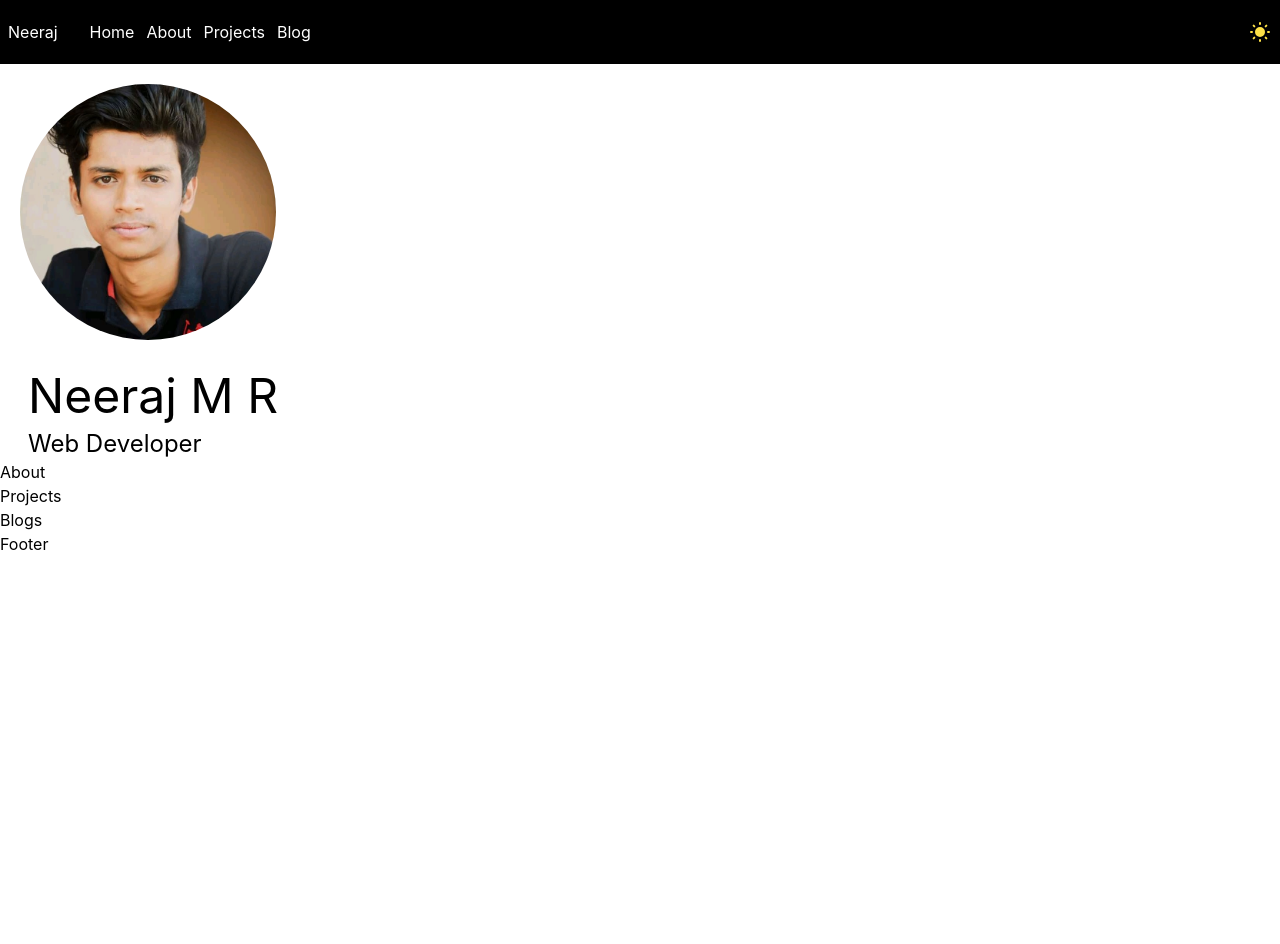
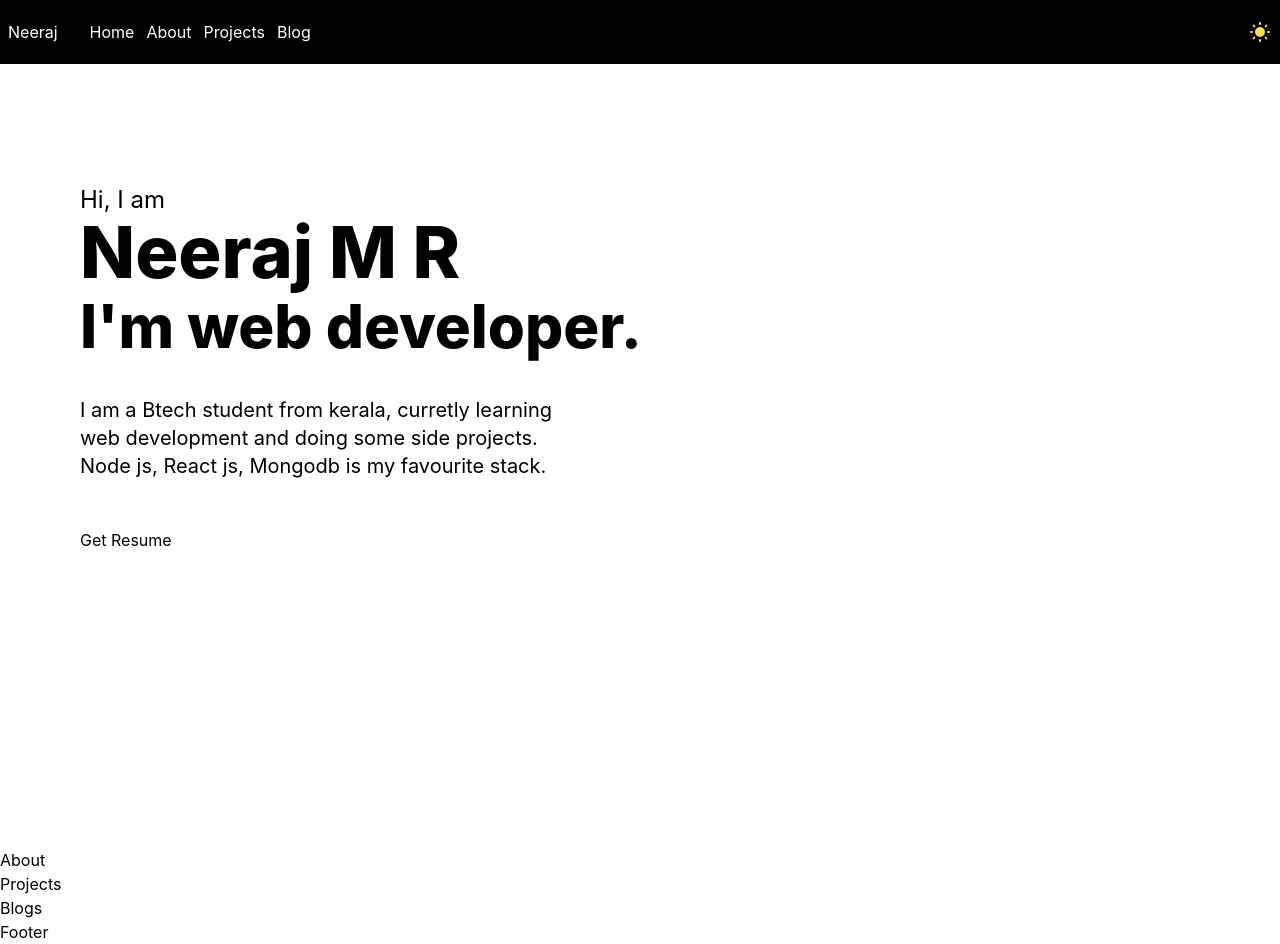
Before and after one commit to neerajram30/porfolio-website, a Next.js app: page / in a window 1280 px wide. Before the commit the page ends 800 px from the top, so only its background shows below. Built offline with nearby package versions, Linux system fonts and the light colour scheme.

Commit message:
##Profile

```diff
--- a/Components/About/About.js
+++ b/Components/About/About.js
@@ -2,7 +2,7 @@ import React from 'react'
 
 function About() {
   return (
-    <div>About</div>
+    <div className='mt-72'>About</div>
   )
 }
 
--- a/Components/Profile/Profile.js
+++ b/Components/Profile/Profile.js
@@ -4,16 +4,20 @@ import profileImg from '../../images/Profile.jpg'
 function Profile() {
   return (
     <div>
-      <div className='flex flex-col pl-5 pt-5 md:items-start items-center'>
-        <div className='md:w-64 md:h-72 w-48 h-48'>
-      <Image src={profileImg}
-       alt="Profile picture"
-       className='rounded-full'
-      />
+      <div className='flex flex-col pl-20 pt-20 md:items-start items-center mt-10'>
+        <p className='text-2xl'>Hi, I am</p>
+        <h1 className='md:text-7xl text-4xl font-extrabold'>Neeraj M R</h1>
+        <p className='md:text-6xl text-xl mt-2 font-extrabold'>I'm web developer.</p>
+        <div className='w-5/12 pt-10 break-words'>
+          <p className='text-xl'>
+            I am a Btech student from kerala, curretly learning web development
+            and doing some side projects.  Node js, React js, Mongodb is my favourite
+            stack.
+          </p>
         </div>
-
-        <h1 className='md:text-5xl text-4xl pl-2'>Neeraj M R</h1>
-        <p className='pl-2 md:text-2xl text-xl mt-2'>Web Developer</p>
+        <button type='button' className='mt-10 h-10'>
+          Get Resume
+        </button>
       </div>
 
 </div>
```
